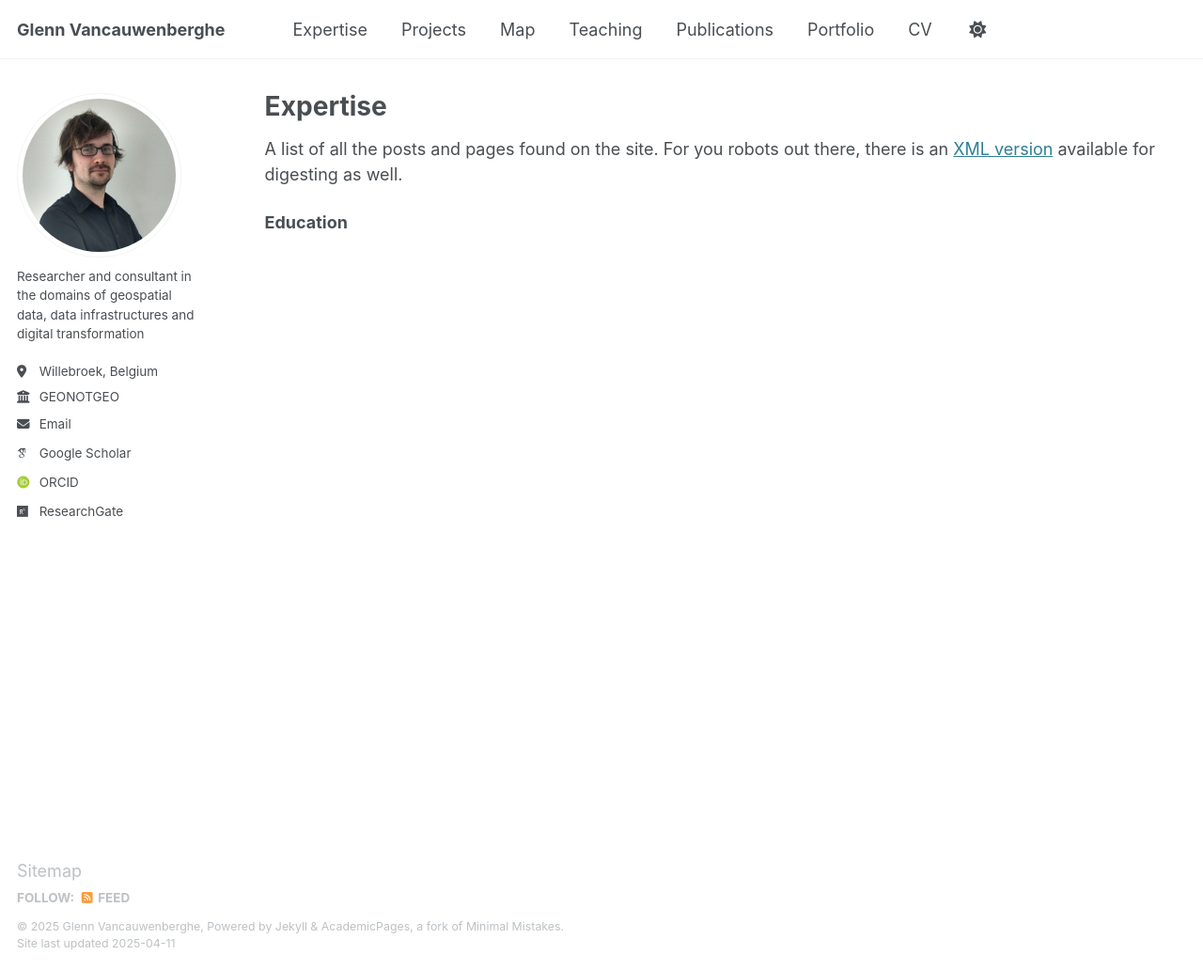
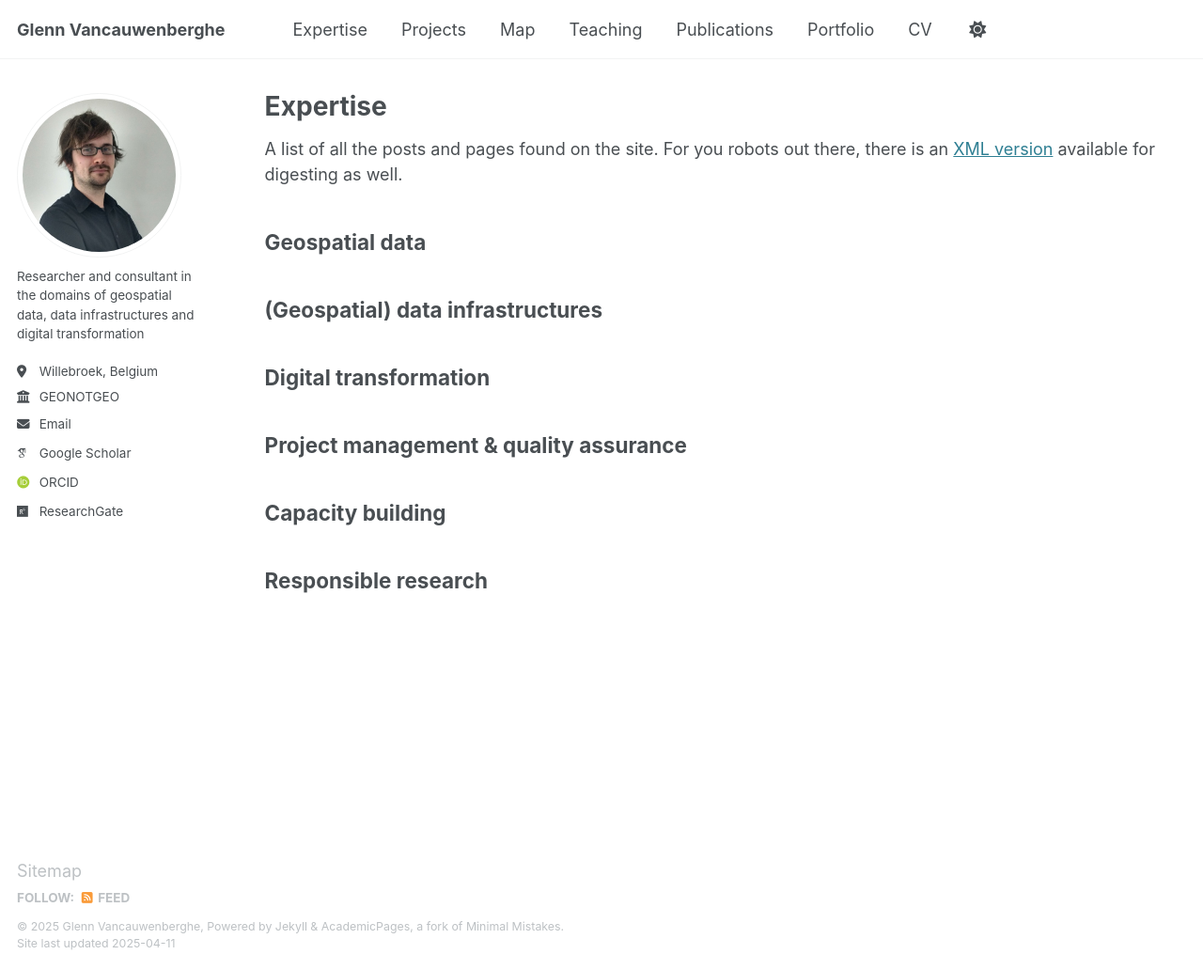
Before and after one commit to GVancauwenberghe/gvancauwenberghe.github.io, a Jekyll site: the page built from _pages/expert.md, in a window 1280 px wide and 1032 px high. Shown: the whole window at 94% size. Built offline with Jekyll 4.4.1, drawn with Linux system fonts in a browser that asks for light colours; some web fonts are replaced.

Commit message:
Update expert.md

```diff
--- a/_pages/expert.md
+++ b/_pages/expert.md
@@ -9,4 +9,19 @@ author_profile: true
 
 A list of all the posts and pages found on the site. For you robots out there, there is an [XML version]({{ base_path }}/sitemap.xml) available for digesting as well.
 
-**Education**
+## Geospatial data
+
+
+## (Geospatial) data infrastructures
+
+
+## Digital transformation
+
+
+## Project management & quality assurance
+
+
+## Capacity building
+
+
+## Responsible research
```
